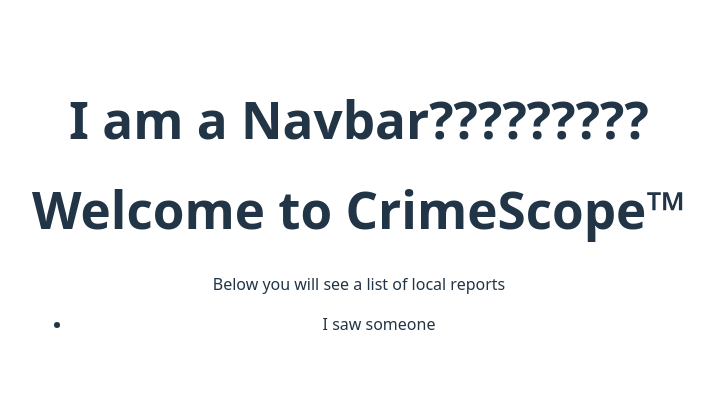
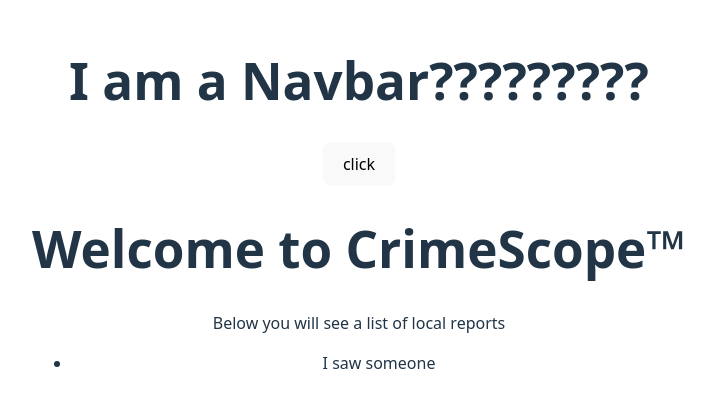
Before and after one commit to BenBow05/Hen2025, a React (Vite) app: page / in a window 1280 px wide. Shown: the part 196-604 px from the top of the page, without its empty margins (281-995 px from the left). Built offline with nearby package versions, Linux system fonts and the light colour scheme.

Commit message:
Added temp button to nav

```diff
--- a/src/Components/Navbar.jsx
+++ b/src/Components/Navbar.jsx
@@ -1,11 +1,17 @@
 import React, { useState } from 'react';
+import { useNavigate } from 'react-router-dom';
 
 function Navbar() {
+  const navigate = useNavigate();
 
+  const bigNav = () => {
+    navigate("/map")
+  }
   return (
     <>
         <div>
             <h1>I am a Navbar?????????</h1>
+            <button onClick={bigNav}>click</button>
         </div>
     </>
 
```
